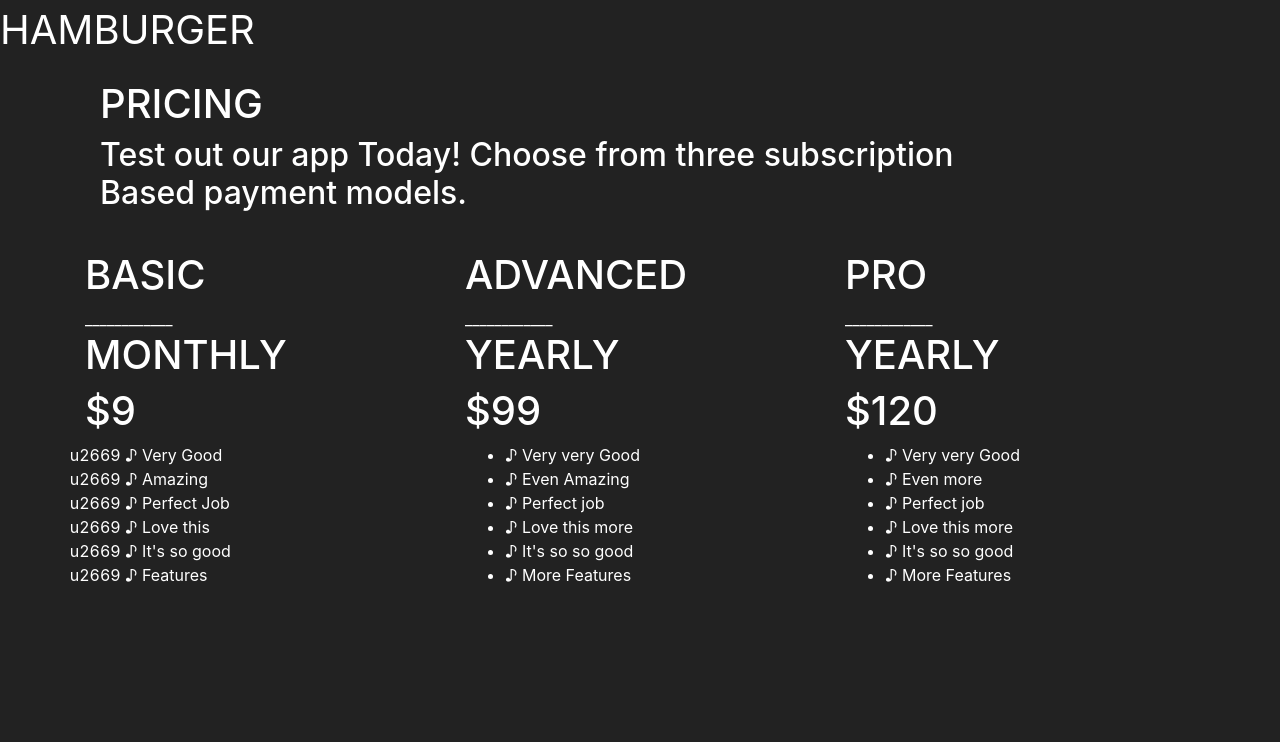
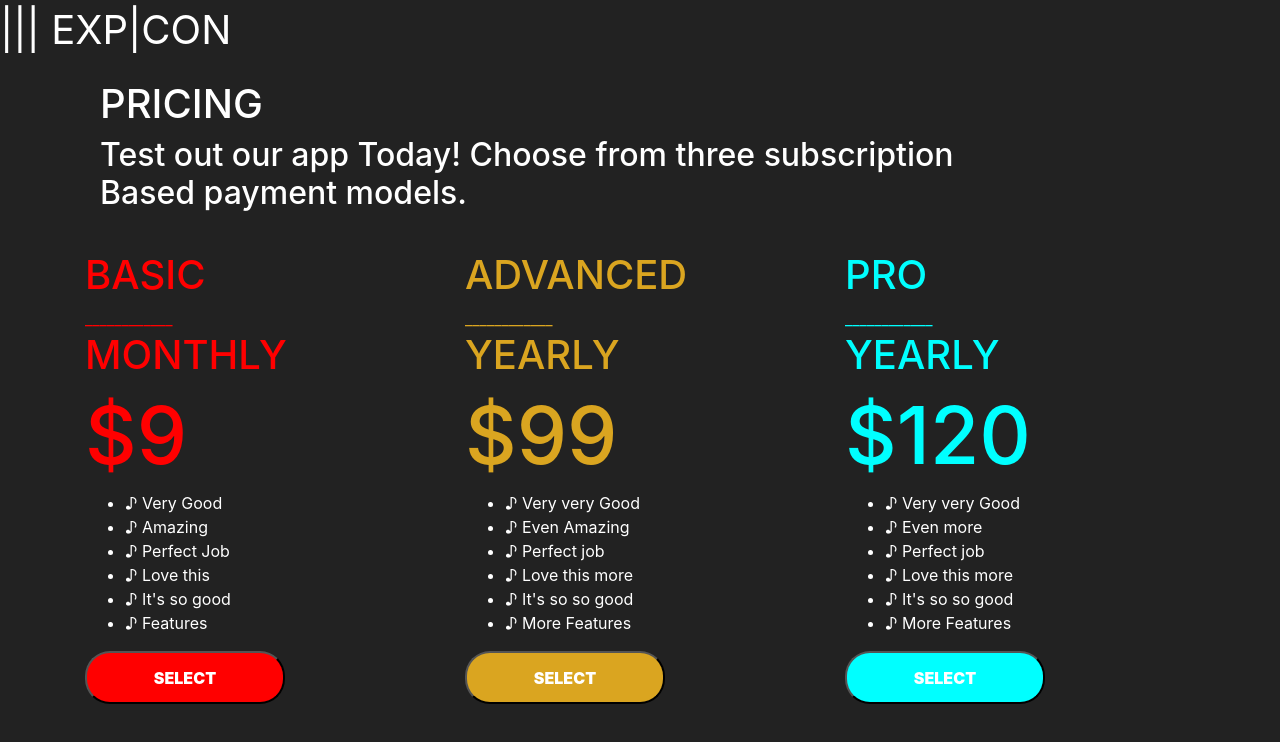
Before and after one commit to ThomasA64/speer-front-end, a React (Create React App) app: page /pricing in a window 1280 px wide. Shown: the top 742 px of the page. Built offline with nearby package versions, Linux system fonts and the light colour scheme.

Commit message:
add colour to different pricing options

```diff
--- a/src/components/Nav.js
+++ b/src/components/Nav.js
@@ -2,5 +2,5 @@ import React from "react";
 import Navbar from "react-bootstrap/Navbar";
 
 export default function Nav() {
-  return <nav class="navstyle">HAMBURGER</nav>;
+  return <nav class="navstyle">||| EXP|CON</nav>;
 }
--- a/src/components/Pricing.js
+++ b/src/components/Pricing.js
@@ -13,12 +13,12 @@ export default function Pricing() {
           </h2>
         </div>
         <div class="row options">
-          <div class="col-lg plan">
+          <div class="col-lg plan basic">
             <h1>BASIC</h1>
             ____________
             <h1>MONTHLY</h1>
-            <h1>$9</h1>
-            <ul className="repeating-counter-rule">
+            <h1 className="price">$9</h1>
+            <ul className="features">
               <li>♪ Very Good</li>
               <li>♪ Amazing</li>
               <li>♪ Perfect Job</li>
@@ -26,13 +26,19 @@ export default function Pricing() {
               <li>♪ It's so good</li>
               <li>♪ Features</li>
             </ul>
+            <button class="sel bas">
+              {" "}
+              <a className="features sela" href="/pricing">
+                SELECT
+              </a>
+            </button>
           </div>
-          <div class="col-lg plan">
+          <div class="col-lg plan advanced">
             <h1>ADVANCED</h1>
             ____________
             <h1>YEARLY</h1>
-            <h1>$99</h1>
-            <ul>
+            <h1 className="price">$99</h1>
+            <ul className="features">
               <li>♪ Very very Good</li>
               <li>♪ Even Amazing</li>
               <li>♪ Perfect job</li>
@@ -40,13 +46,19 @@ export default function Pricing() {
               <li>♪ It's so so good</li>
               <li>♪ More Features</li>
             </ul>
+            <button class="sel adv">
+              {" "}
+              <a className="features sela" href="/pricing">
+                SELECT
+              </a>
+            </button>
           </div>
-          <div class="col-lg plan">
+          <div class="col-lg plan pro">
             <h1>PRO</h1>
             ____________
             <h1>YEARLY</h1>
-            <h1>$120</h1>
-            <ul>
+            <h1 className="price">$120</h1>
+            <ul className="features">
               <li>♪ Very very Good</li>
               <li>♪ Even more</li>
               <li>♪ Perfect job</li>
@@ -54,6 +66,12 @@ export default function Pricing() {
               <li>♪ It's so so good</li>
               <li>♪ More Features</li>
             </ul>
+            <button class="sel prosel">
+              {" "}
+              <a className="features sela" href="/pricing">
+                SELECT
+              </a>
+            </button>
           </div>
         </div>
       </div>
--- a/src/styles/pricing.css
+++ b/src/styles/pricing.css
@@ -22,3 +22,46 @@ ul {
 .repeating-counter-rule {
   list-style-type: repeating-emoji;
 }
+
+.basic {
+  color: red;
+}
+
+.advanced {
+  color: goldenrod;
+}
+
+.pro {
+  color: aqua;
+}
+
+.features {
+  color: white;
+}
+
+.price {
+  font-size: 5em;
+}
+
+.sel {
+  border-radius: 25px;
+  padding: 0.8em;
+  width: 200px;
+  color: white;
+}
+
+.bas {
+  background-color: red;
+}
+
+.adv {
+  background-color: goldenrod;
+}
+
+.prosel {
+  background-color: aqua;
+}
+
+.sela {
+  font-weight: 900;
+}
```
